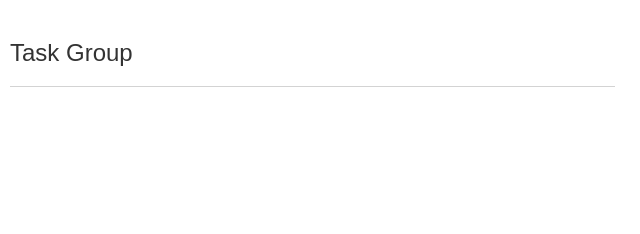
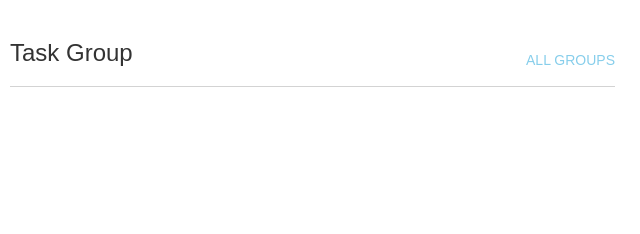
Before and after one commit to chulinguy/wonder-school, a React app: page / in a window 1280 px wide. Shown: the full height of the page, 640-1280 px from the left. Built offline with nearby package versions, Linux system fonts and the light colour scheme.

Commit message:
adding all groups func

```diff
--- a/src/CSS/index.css
+++ b/src/CSS/index.css
@@ -51,7 +51,18 @@ body {
   margin: 0;
 }
 
+.group-div, .task-div, #all-group {
+  cursor: pointer;
+}
+
 
 #task-group-panel, #things-to-do-panel {
   padding: 10px;
 }
+
+#all-group {
+  position:relative;
+  float: right;
+  top: 40px;
+  color: skyblue;
+}
--- a/src/JS/components/TaskGroupPanel.js
+++ b/src/JS/components/TaskGroupPanel.js
@@ -2,13 +2,24 @@ import React from 'react';
 import PropTypes from 'prop-types';
 import { connect } from 'react-redux';
 import Task from './Task';
+import { changeGroup } from '../actions';
 
-const TaskGroupPanel = props => (
+const TaskGroupPanel = props => {
+  const TGclickHandler = () => { props.changeGroup('ALL_GROUPS'); };
+  return (
     <div className="col-xs-6" id="task-group-panel">
+      <div
+        id="all-group"
+        onClick={TGclickHandler}
+        onKeyPress={TGclickHandler}
+        role="menuitem"
+        tabIndex={0}
+      >ALL GROUPS
+      </div>
       <div id="task-group-heading">
         <h3>Task Group</h3>
       </div>
-    {props.tasks.filter(taskObj => taskObj.group === props.activeGroup).map(taskObj => (
+      {props.tasks.filter(taskObj => taskObj.group === props.activeGroup || props.activeGroup === 'ALL_GROUPS').map(taskObj => (
         <Task
           name={taskObj.task}
           completedAt={taskObj.completedAt}
@@ -18,16 +29,21 @@ const TaskGroupPanel = props => (
       ))}
     </div>
   );
+};
 
 const mapStateToProps = ({ activeGroup, tasks }) => ({
   activeGroup,
   tasks,
 });
 
+const mapDispatchToProps = {
+  changeGroup
+};
 
 TaskGroupPanel.propTypes = {
   activeGroup: PropTypes.string.isRequired,
   tasks: PropTypes.arrayOf(PropTypes.object).isRequired,
+  changeGroup: PropTypes.func.isRequired,
 };
 
-export default connect(mapStateToProps)(TaskGroupPanel);
+export default connect(mapStateToProps, mapDispatchToProps)(TaskGroupPanel);
```
Lines whose indentation alone changed are shown as unchanged.
